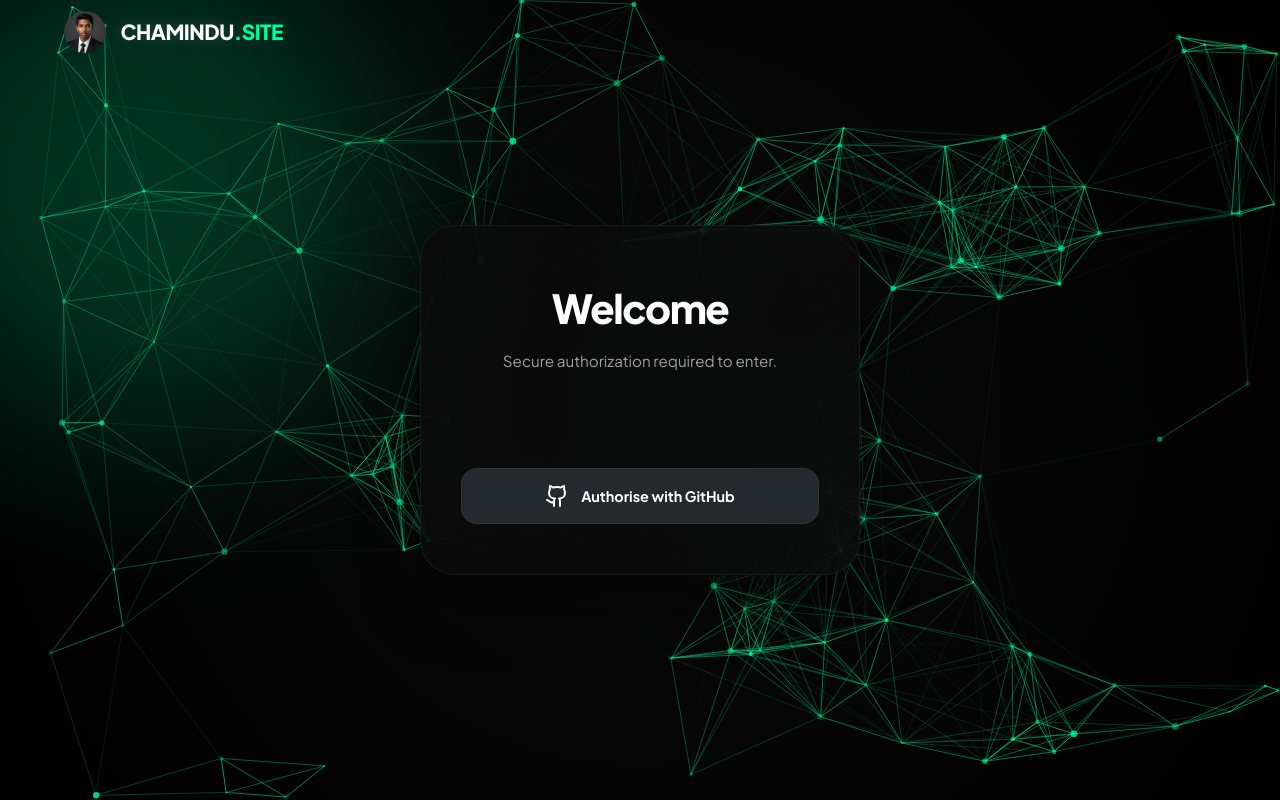
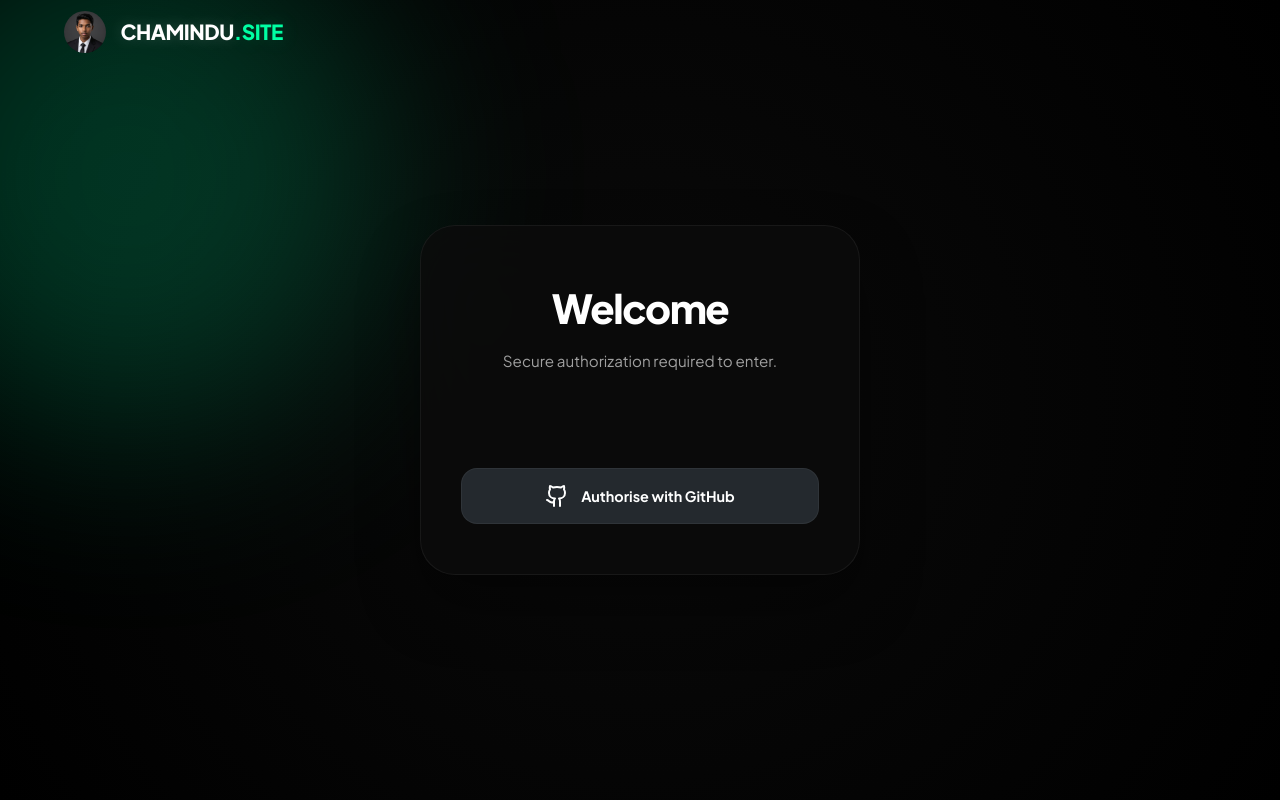
Before and after one commit to chamanemax02/chamindunew, a React (Vite) app: page /login in a window 1280 px wide. Built offline with nearby package versions, Linux system fonts and the light colour scheme.

Commit message:
Update App.jsx

```diff
--- a/src/App.jsx
+++ b/src/App.jsx
@@ -55,9 +55,9 @@ function App() {
                 {/* Navbar is global */}
                 <Navbar />
 
-                <div className="content-wrapper" role="main">
+                <div className="content-wrapper" role="main" style={{ position: 'relative', zIndex: 2 }}>
                     <AnimatePresence mode="wait">
-                        <Routes location={location}>
+                        <Routes location={location} key={location.pathname.split('/')[1] || 'root'}>
                             {/* Public Routes */}
                             <Route path="/login" element={!user ? <Login /> : <Navigate to="/home" replace />} />
                             <Route path="/order" element={<Order />} />
```
